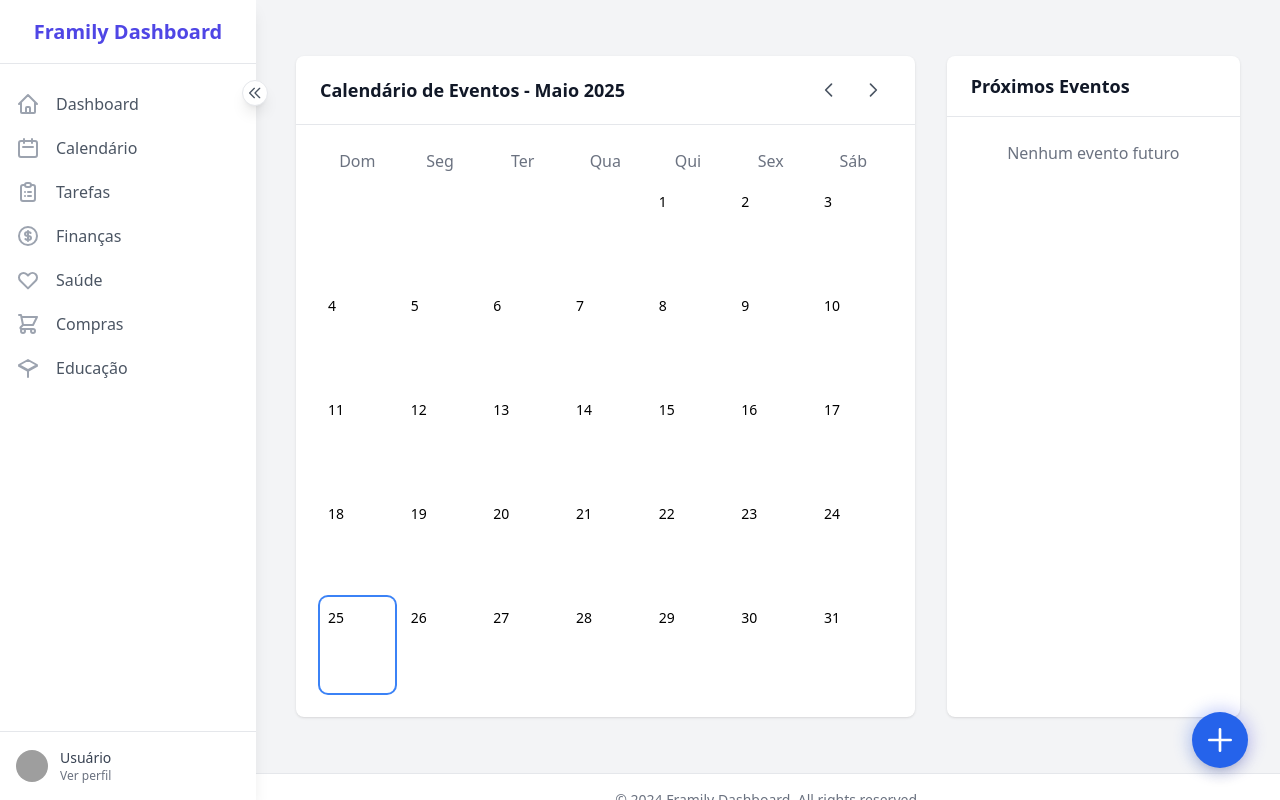
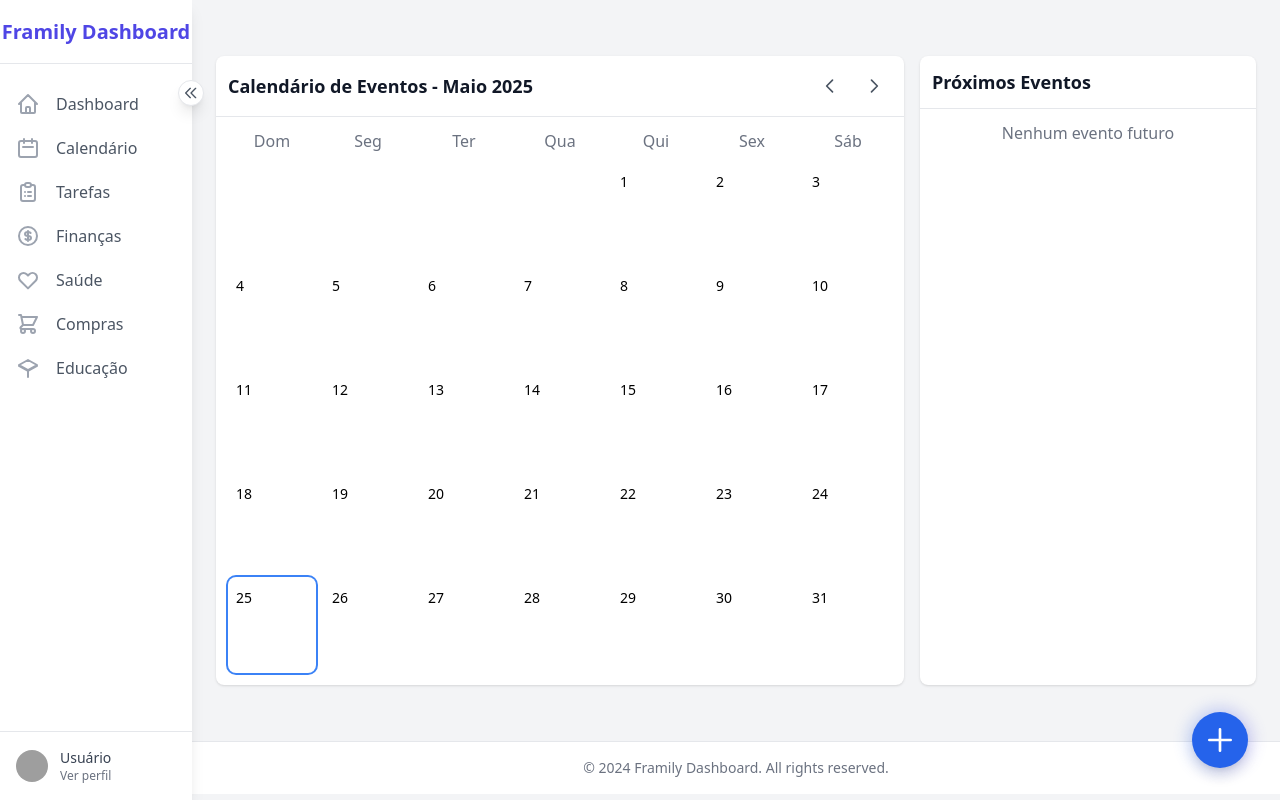
Before and after one commit to igorhaf/framily, a FastAPI app: page /calendar in a window 1280 px wide. Run offline with FastAPI, Linux system fonts and the light colour scheme; data that the repository does not hold is empty; some libraries are stand-ins or nearby versions; grey boxes are pictures that could not be loaded.

Commit message:
estilo do menu

```diff
--- a/templates/base.html
+++ b/templates/base.html
@@ -15,7 +15,7 @@
     <style>
         .sidebar {
             transition: all 0.3s ease-in-out;
-            width: 16rem;
+            width: 12rem;
             flex-shrink: 0;
         }
         .sidebar.collapsed {
@@ -52,7 +52,7 @@
 <body class="bg-gray-100">
     <div class="flex h-screen">
         <!-- Sidebar -->
-        <div id="sidebar" class="sidebar bg-white shadow-lg relative">
+        <div id="sidebar" class="sidebar w-48 bg-white shadow-lg relative">
             <!-- Logo -->
             <div class="h-16 flex items-center justify-center border-b">
                 <a href="/" class="text-xl font-bold text-indigo-600 logo-text">Framily Dashboard</a>
--- a/templates/calendar.html
+++ b/templates/calendar.html
@@ -3,7 +3,7 @@
 {% block title %}Calendário{% endblock %}
 
 {% block content %}
-<div class="container mx-auto px-4 py-8">
+<div class="container mx-auto py-8">
     <!-- Loading Indicator -->
     <div id="loading" class="flex justify-center items-center h-64">
         <div class="animate-spin rounded-full h-12 w-12 border-b-2 border-blue-500"></div>
@@ -17,10 +17,10 @@
     <!-- Dashboard Content -->
     <div id="dashboard-content" class="hidden">
         <!-- Layout Principal -->
-        <div class="grid grid-cols-1 lg:grid-cols-3 gap-8">
+        <div class="grid grid-cols-1 lg:grid-cols-3 gap-4">
             <!-- Calendário (2/3) -->
             <div class="col-span-1 lg:col-span-2 bg-white rounded-lg shadow">
-                <div class="px-6 py-4 border-b border-gray-200">
+                <div class="px-3 py-3 border-b border-gray-200">
                     <div class="flex justify-between items-center">
                         <h3 class="text-lg font-semibold text-gray-900">Calendário de Eventos</h3>
                         <div class="flex space-x-2">
@@ -37,7 +37,7 @@
                         </div>
                     </div>
                 </div>
-                <div class="p-6">
+                <div class="p-3">
                     <div id="calendar" class="grid grid-cols-7 gap-2">
                         <!-- Dias da semana -->
                         <div class="text-center font-medium text-gray-500">Dom</div>
@@ -54,11 +54,11 @@
 
             <!-- Eventos do Dia (1/3) -->
             <div class="bg-white rounded-lg shadow">
-                <div class="px-6 py-4 border-b border-gray-200">
+                <div class="px-3 py-3 border-b border-gray-200">
                     <h3 class="text-lg font-semibold text-gray-900" id="eventsTitle">Próximos Eventos</h3>
                 </div>
-                <div class="p-6">
-                    <div id="selectedDayEvents" class="space-y-4">
+                <div class="p-3">
+                    <div id="selectedDayEvents" class="space-y-2">
                         <div class="text-center text-gray-500">Carregando eventos...</div>
                     </div>
                 </div>
```
